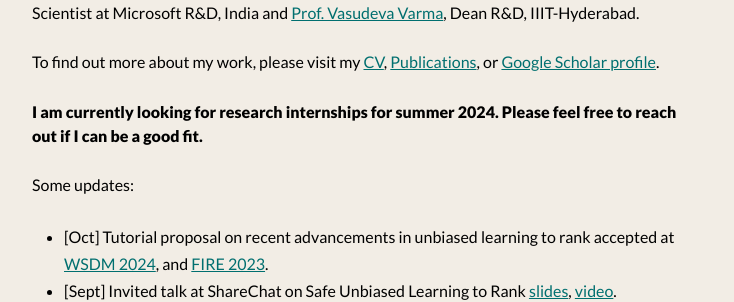
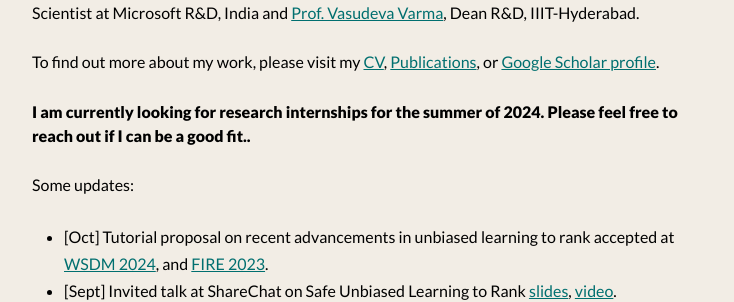
Before and after one commit to shashankg7/shashankg7.github.io, a Jekyll site: the page built from index.md, in a window 1280 px wide and 900 px high, scrolled down 329 px. Shown: the part 158-460 px from the top of the window, without its empty margins (272-1006 px from the left). Built offline with Jekyll 4.4.1, drawn with Linux system fonts in a browser that asks for light colours; nearby versions of some CDN libraries.

Commit message:
Update index.md

```diff
--- a/index.md
+++ b/index.md
@@ -15,7 +15,7 @@
 
 To find out more about my work, please visit my [CV](/resume-final.pdf), [Publications](/publications/), or [Google Scholar profile](https://scholar.google.com/citations?user=UvTcU-IAAAAJ&hl=en).
 
-<b> I am currently looking for research internships for summer 2024. Please feel free to reach out if I can be a good fit. </b>
+<b> I am currently looking for research internships for the summer of 2024. Please feel free to reach out if I can be a good fit.. </b>
 
 Some updates:
 
```
